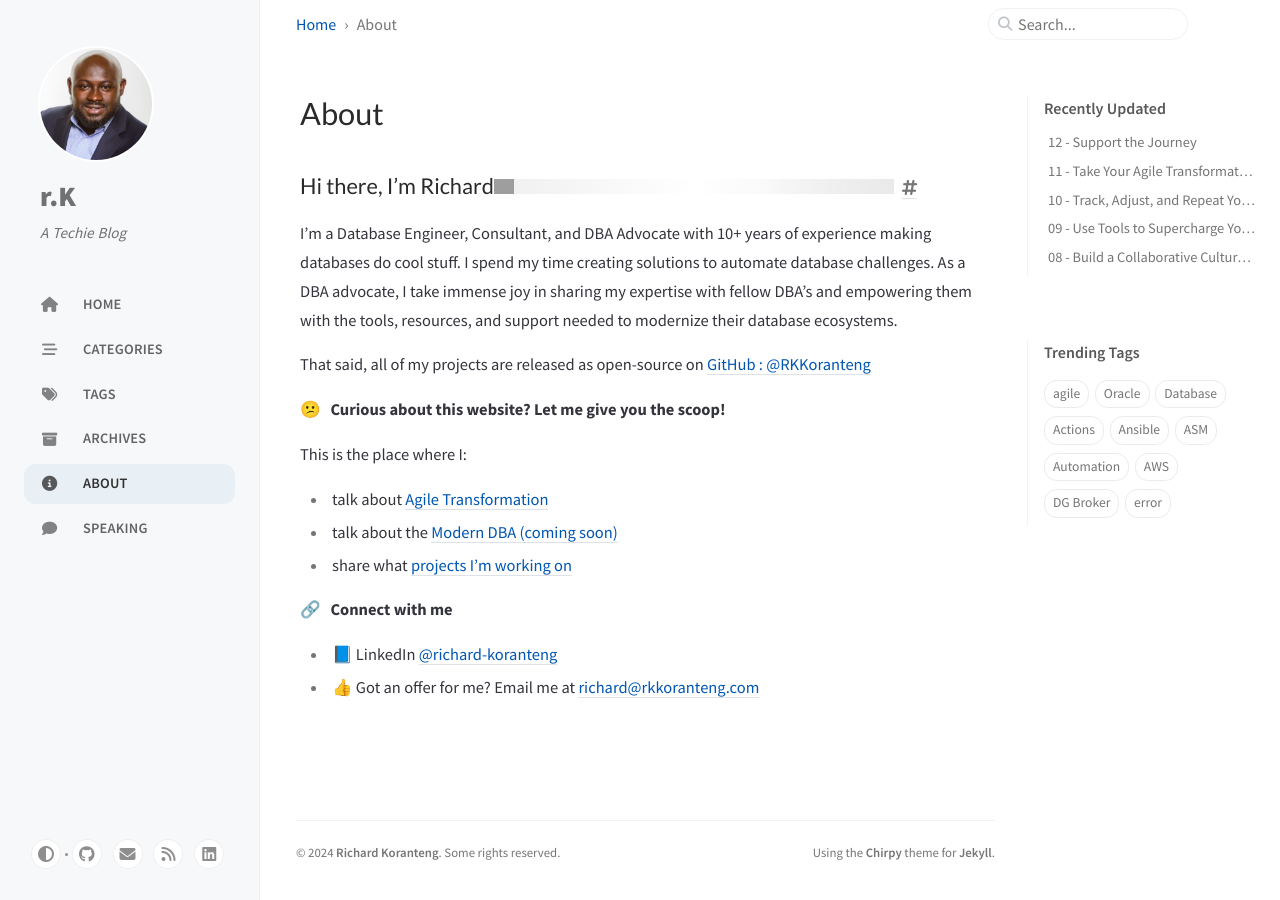
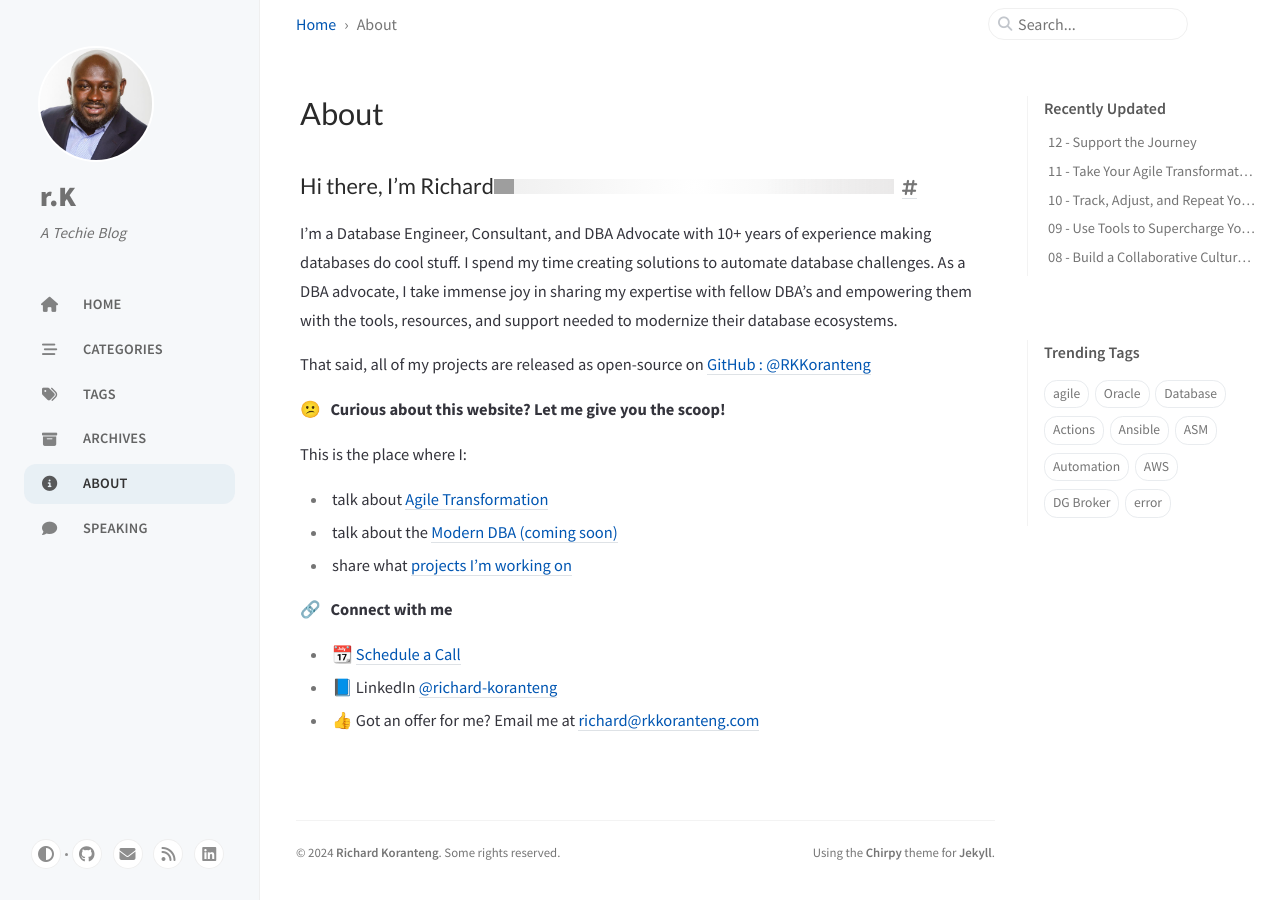
Before and after one commit to RKKoranteng/blog, a Jekyll site: the page built from _tabs/about.md, in a window 1280 px wide. Built offline with Jekyll 4.4.1, drawn with Linux system fonts in a browser that asks for light colours; cached includes are drawn as plain includes; grey boxes are pictures that could not be loaded.

Commit message:
add: google booking page

```diff
--- a/_tabs/about.md
+++ b/_tabs/about.md
@@ -20,5 +20,6 @@ This is the place where I:
 * share what [projects I'm working on](https://github.com/users/RKKoranteng/projects/23)
 
 🔗 &nbsp; **Connect with me**
+* 📆 <a href="https://calendar.google.com/calendar/u/0/appointments/schedules/AcZssZ2BMW_ebBrDPEnl5n3oiZziXvGFj0LRBzxEQZTsjCmE_M-OWgymxc6LqCIRmCe96LgKfmeK87OT" target="blank">Schedule a Call</a>
 * 📘 LinkedIn <a href="https://www.linkedin.com/in/richard-koranteng" target="blank">@richard-koranteng</a>
 * 👍 Got an offer for me? Email me at [richard@rkkoranteng.com](mailto:richard@rkkoranteng.com)
```
